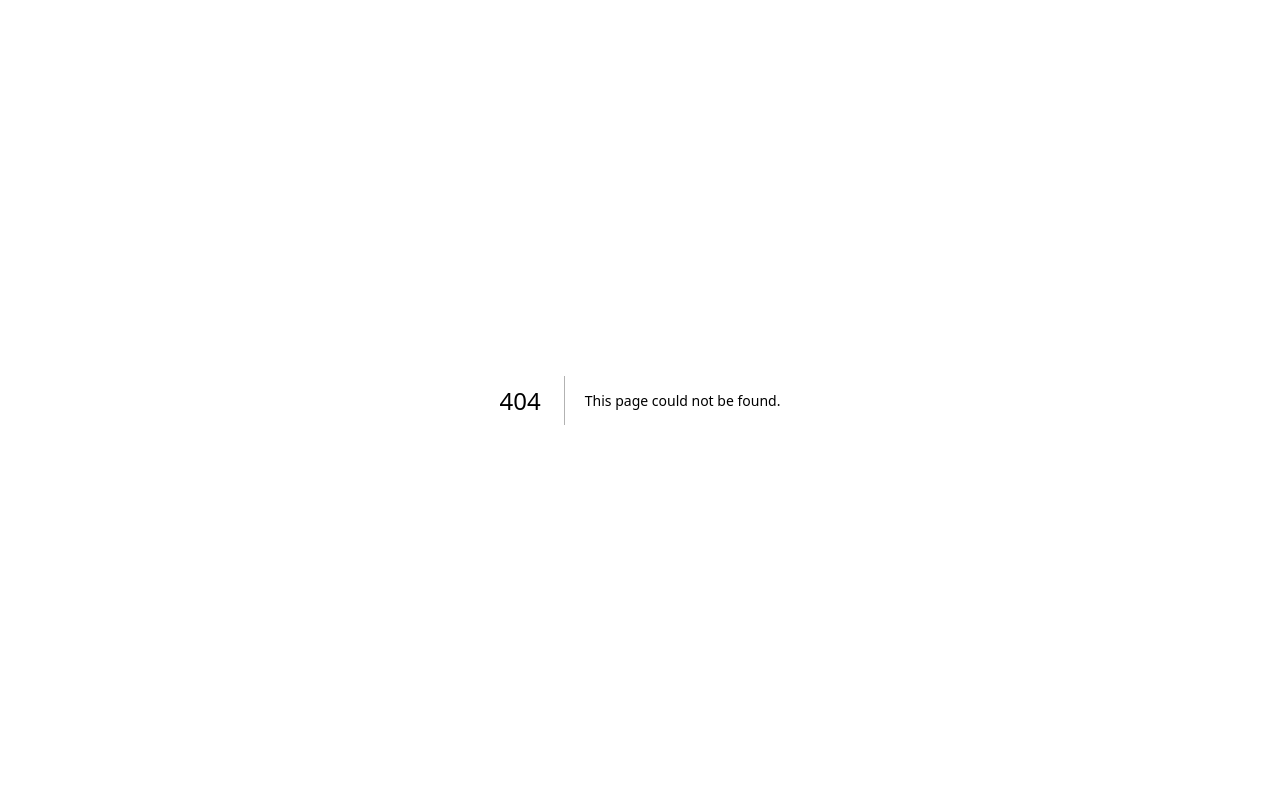
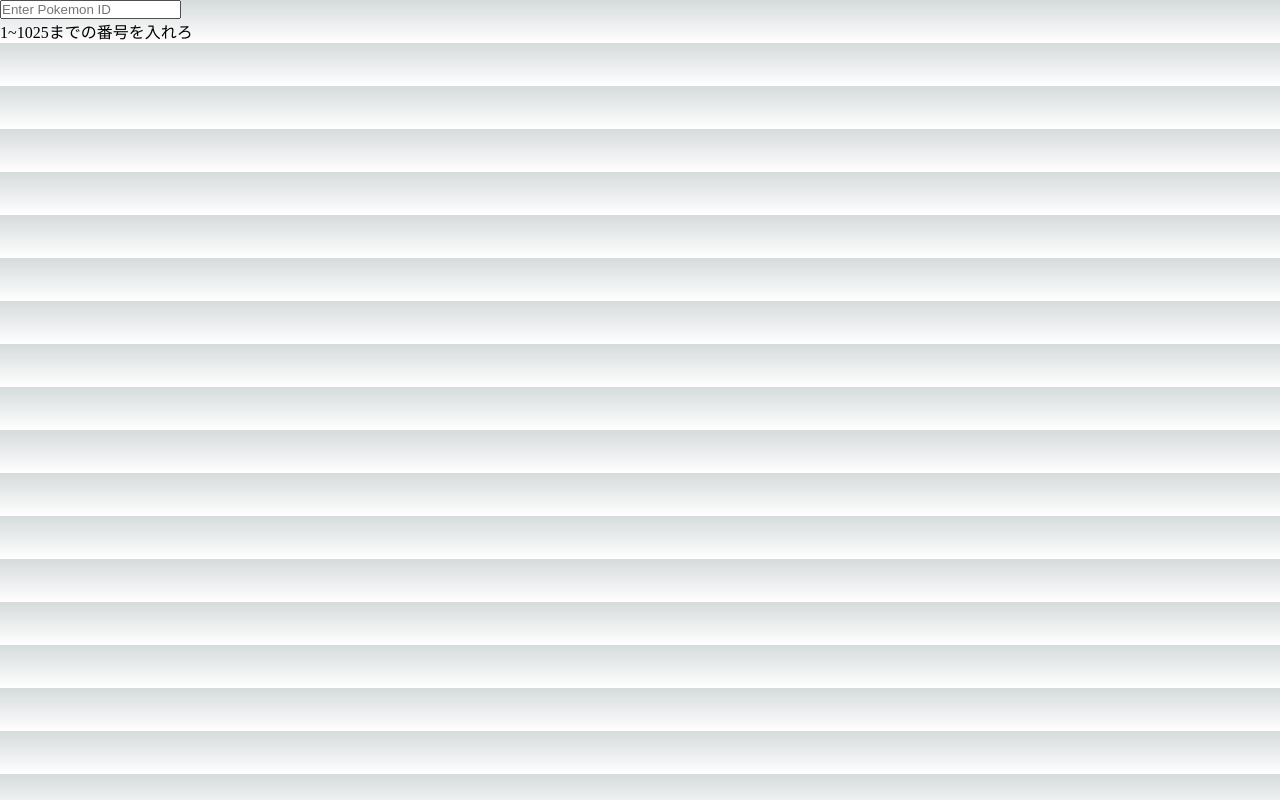
Before and after one commit to s23017/kadai, a Next.js app: page /poke/test in a window 1280 px wide. Before the commit this address had no page. Built offline with nearby package versions, Linux system fonts and the light colour scheme.

Commit message:
id pokemon dasu
IDを入力してポケモン出力

```diff
--- /dev/null
+++ b/pages/poke/test.js
@@ -0,0 +1,57 @@
+import { useState, useEffect } from 'react'
+
+const Pokemon = () => {
+  const [pokemonData, setPokemonData] = useState(null)
+  const [pokemonId, setPokemonId] = useState('') // デフォルトのポケモンID
+
+  useEffect(() => {
+    const getPokemonData = async () => {
+      try {
+        const response = await fetch(
+          `https://pokeapi.co/api/v2/pokemon/${pokemonId}`
+        )
+        if (!response.ok) {
+          throw new Error('Network response was not ok')
+        }
+        const data = await response.json()
+        setPokemonData(data)
+      } catch (error) {
+        console.error('Error fetching Pokemon data:', error)
+      }
+    }
+
+    if (pokemonId !== '') {
+      getPokemonData()
+    } else {
+      setPokemonData(null)
+    }
+  }, [pokemonId])
+
+  const handleInputChange = event => {
+    setPokemonId(event.target.value)
+  }
+
+  return (
+    <div>
+      <input
+        type='text'
+        value={pokemonId}
+        onChange={handleInputChange}
+        placeholder='Enter Pokemon ID'
+      />
+      {pokemonData ? (
+        <div>
+          <h1>{pokemonData.name}</h1>
+          <img src={pokemonData.sprites.front_default} alt={pokemonData.name} />
+          {/* 他のポケモンの情報を表示するコードを追加 */}
+        </div>
+      ) : pokemonId !== '' ? (
+        <p>Loading...</p>
+      ) : (
+        <p>1~1025までの番号を入れろ</p>
+      )}
+    </div>
+  )
+}
+
+export default Pokemon
```
